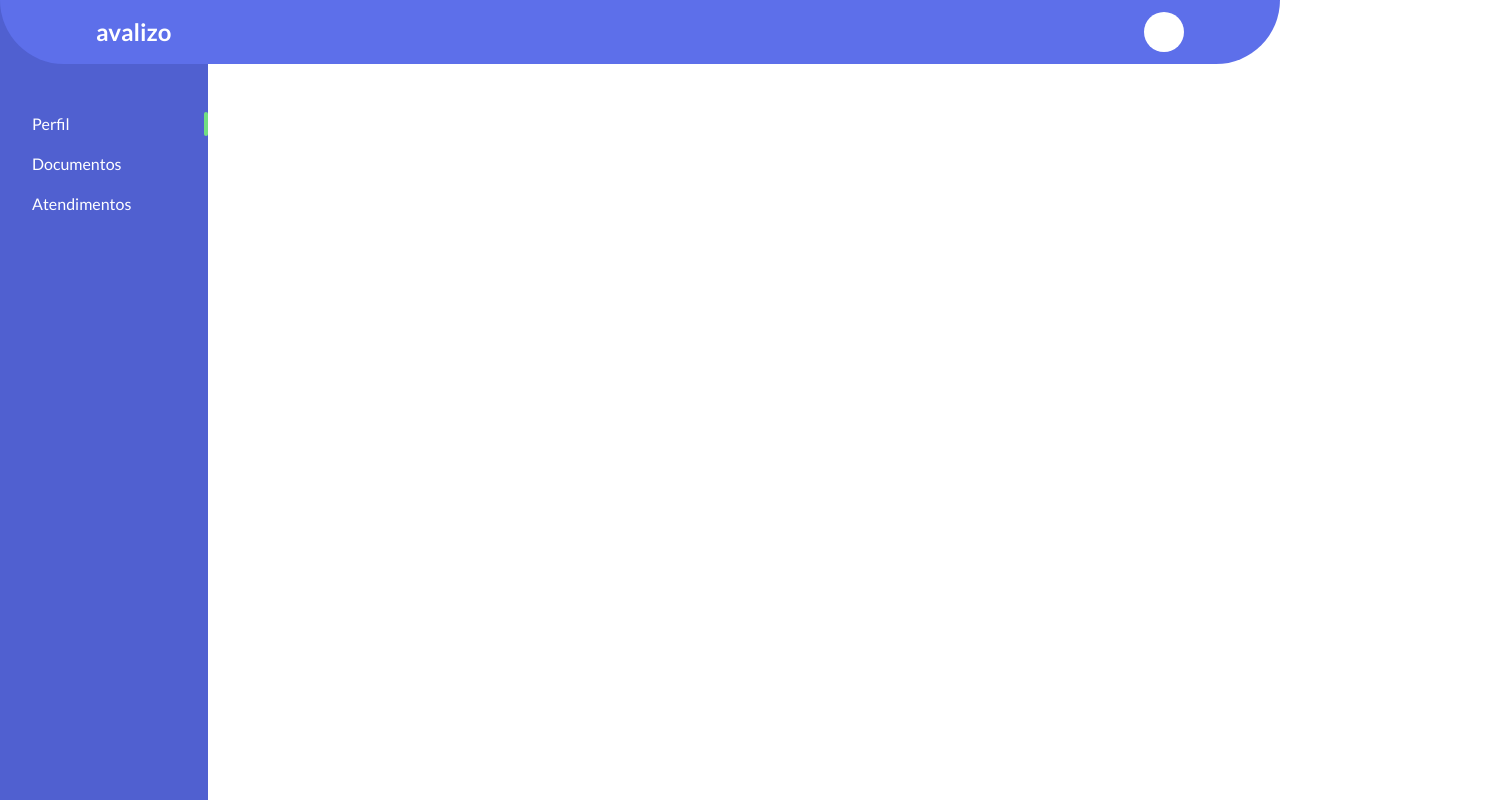
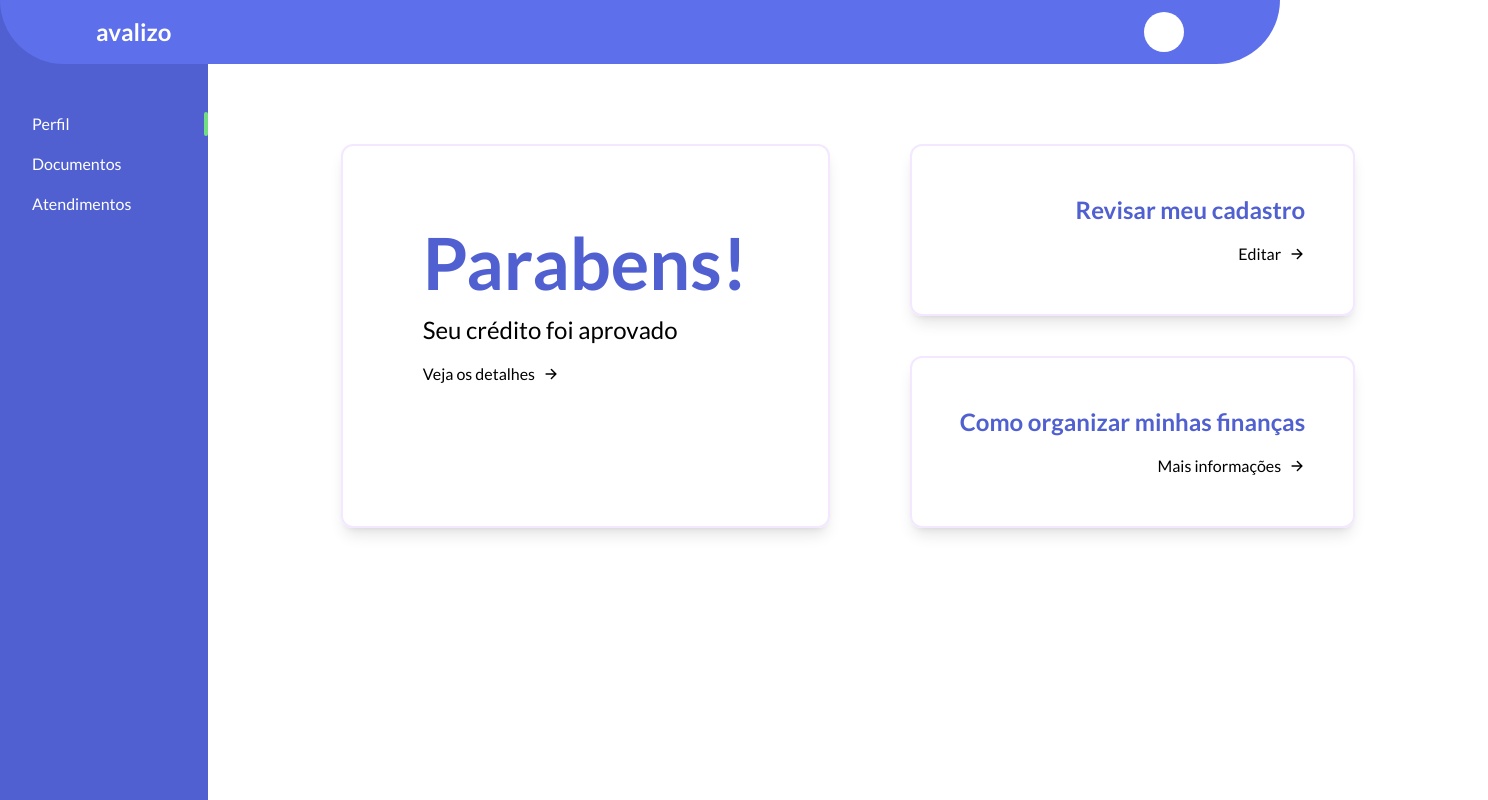
Before and after one commit to katsuragawaa/bndes-hack, a Next.js app: page /profile in a window 1280 px wide. Shown: the top 800 px of the page, 1488 px wide, since content can reach past the window. Built offline with nearby package versions, Linux system fonts and the light colour scheme.

Commit message:
feat: create profile page

```diff
--- a/src/components/Sidebar.tsx
+++ b/src/components/Sidebar.tsx
@@ -5,7 +5,7 @@ export const Sidebar = () => {
   const current = router.pathname;
 
   return (
-    <div className="fixed left-0 flex h-full w-52 flex-col gap-4 bg-hack-purple z-0">
+    <div className="fixed left-0 top-0 flex h-full w-52 flex-col gap-4 bg-hack-purple z-0">
       <div className="ml-8 mt-28 flex items-center justify-between">
         <div className="text-white">Perfil</div>
         {current.includes("profile") && (
--- a/src/pages/index.tsx
+++ b/src/pages/index.tsx
@@ -8,7 +8,7 @@ const Home: NextPage = () => {
   const router = useRouter();
   const redirect = () => router.push("/forms/personal");
   const goHome = () => router.push("/");
-  const underConstruction = () => router.push("/construction");
+  const profile = () => router.push("/profile");
 
   return (
     <>
@@ -29,7 +29,7 @@ const Home: NextPage = () => {
             >
               avalizo
             </div>
-            <ActionButton value="Acompanhar pedido" action={underConstruction} />
+            <ActionButton value="Acompanhar pedido" action={profile} />
           </div>
 
           <div className="flex h-[calc(100vh-112px)] flex-col items-center justify-center">
--- a/src/pages/profile.tsx
+++ b/src/pages/profile.tsx
@@ -2,6 +2,7 @@ import type { NextPage } from "next";
 import Head from "next/head";
 import { Navbar } from "../components/Navbar";
 import { Sidebar } from "../components/Sidebar";
+import { IoArrowForward } from "react-icons/io5";
 
 const Profile: NextPage = () => {
   return (
@@ -14,6 +15,36 @@ const Profile: NextPage = () => {
 
       <Navbar />
       <Sidebar />
+
+      <main className="container mt-16 ml-52 flex min-h-screen flex-col items-center">
+        <div className="flex justify-between gap-20 p-20">
+          <div className="flex flex-1 flex-col gap-4 rounded-xl border-2 border-purple-100 p-20 shadow-lg">
+            <h1 className="text-7xl font-bold text-hack-purple">Parabens!</h1>
+            <p className="text-2xl">Seu crédito foi aprovado</p>
+            <p className="flex items-center gap-2">
+              Veja os detalhes <IoArrowForward />
+            </p>
+          </div>
+          <div className="flex flex-col gap-10">
+            <div className="flex flex-1 flex-col items-end gap-4 rounded-xl border-2 border-purple-100 p-12 shadow-lg">
+              <p className="text-2xl font-bold text-hack-purple">
+                Revisar meu cadastro
+              </p>
+              <p className="flex items-center gap-2">
+                Editar <IoArrowForward />
+              </p>
+            </div>
+            <div className="flex flex-1 flex-col items-end gap-4 rounded-xl border-2 border-purple-100 p-12 shadow-lg">
+              <p className="text-2xl font-bold text-hack-purple">
+                Como organizar minhas finanças
+              </p>
+              <p className="flex items-center gap-2">
+                Mais informações <IoArrowForward />
+              </p>
+            </div>
+          </div>
+        </div>
+      </main>
     </>
   );
 };
```
